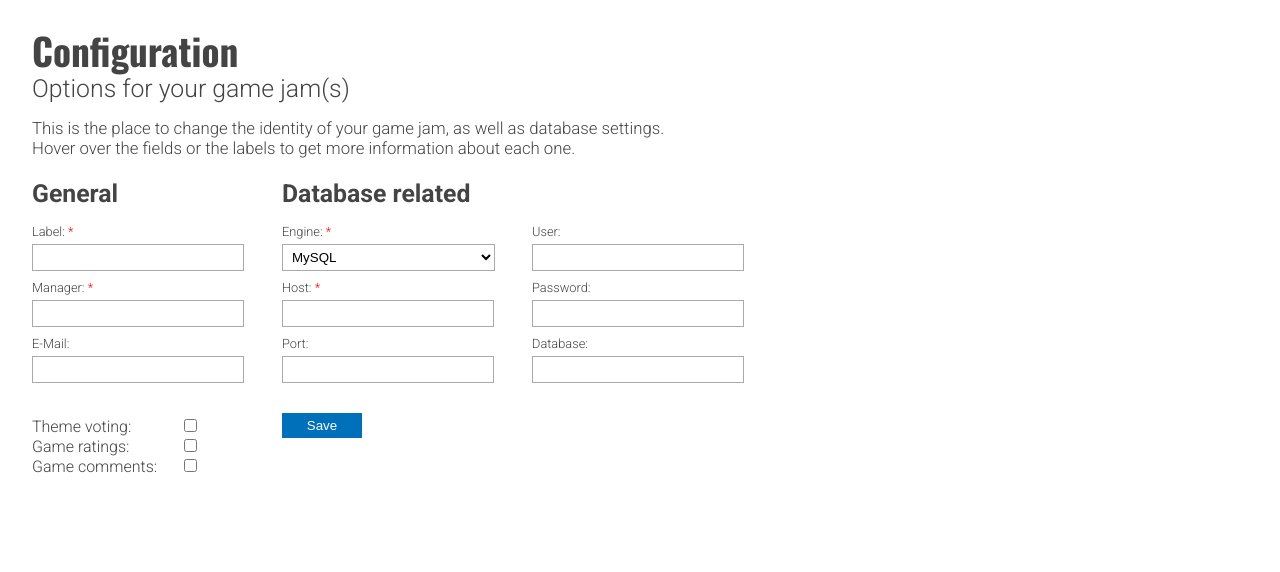
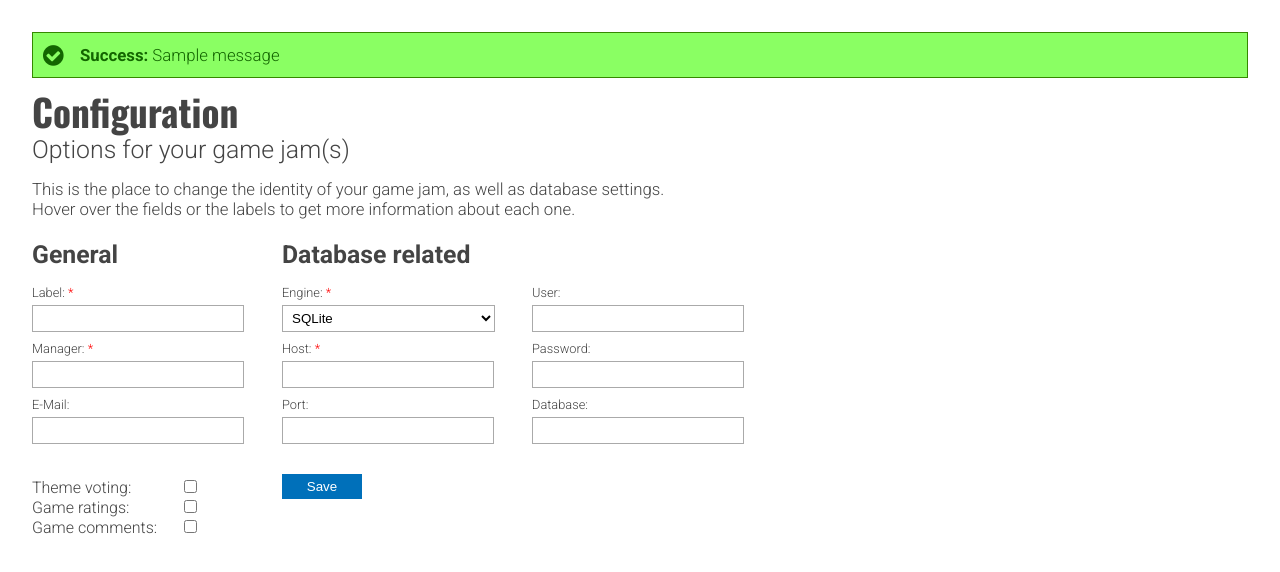
Before and after one commit to ubergeek42/gjms, a Flask app: template gjms/templates/backend/config.html in a window 1280 px wide. Shown: the part 45-617 px from the top of the page. Run offline with Flask 2, Linux system fonts and the light colour scheme; the template is opened without the code that fills it: values that come from a table or form of the project are taken from there, others are empty; one stand-in notice (Sample message) is shown; parts of the project's set-up code (start-up, migrations or seed data) failed here and were passed over; some libraries are stand-ins or nearby versions.

Commit message:
#gjmsdev - 0.7.0-alpha - GJMS message wrapper, auto-updating gjms.core.system, SQLite is back, setup process done.

```diff
--- a/gjms/backend/__init__.py
+++ b/gjms/backend/__init__.py
@@ -42,6 +42,7 @@ app.debug = True
 lm = flask.ext.login.LoginManager()
 lm.init_app(app)
 
+
 @lm.user_loader
 def load_user(userid):
     """ Grab the user for the login manager. """
@@ -59,7 +60,7 @@ def gjms_populate(entries):
 
     try:
         entries = int(entries)
-    except:
+    except TypeError:
         return "Please enter an integer."
     else:
         return gjms.util.populate_db(entries)
@@ -78,33 +79,35 @@ def gjms_login(name, pwd):
         return "User does not exist. Sorry."
 gjms.util.report.output("Setup route /login/<name>/<pwd>")
 
-system = gjms.core.system.get(1)
-
 @app.route("/gjms/home/")
 def gjms_central():
     if parser.getboolean("gjms", "database_setup") == False:
-        return flask.redirect(flask.url_for("gjms_config"))
+        return flask.redirect("../../gjms/config/")
+    system = gjms.core.system.get(1)
     return flask.render_template("backend/home.html", system=system, config=parser, users=gjms.core.users, events=gjms.core.events, games=gjms.core.games, platforms=gjms.core.platforms, ratings=gjms.core.ratings)
 gjms.util.report.output("Setup route /gjms/home/")
 
 @app.route("/gjms/users/")
 def gjms_users():
     if parser.getboolean("gjms", "database_setup") == False:
-        return flask.redirect(flask.url_for("gjms_config"))
+        return flask.redirect("../../gjms/config/")
+    system = gjms.core.system.get(1)
     return flask.render_template("backend/users.html", system=system, config=parser, users=gjms.core.users, events=gjms.core.events, games=gjms.core.games, platforms=gjms.core.platforms, ratings=gjms.core.ratings)
 gjms.util.report.output("Setup route /gjms/users/")
 
 @app.route("/gjms/games/")
 def gjms_games():
     if parser.getboolean("gjms", "database_setup") == False:
-        return flask.redirect(flask.url_for("gjms_config"))
+        return flask.redirect("../../gjms/config/")
+    system = gjms.core.system.get(1)
     return flask.render_template("backend/games.html", system=system, config=parser, users=gjms.core.users, events=gjms.core.events, games=gjms.core.games, platforms=gjms.core.platforms, ratings=gjms.core.ratings)
 gjms.util.report.output("Setup route /gjms/games/")
 
 @app.route("/gjms/events/")
 def gjms_events():
     if parser.getboolean("gjms", "database_setup") == False:
-        return flask.redirect(flask.url_for("gjms_config"))
+        return flask.redirect("../../gjms/config/")
+    system = gjms.core.system.get(1)
     return flask.render_template("backend/events.html", system=system, config=parser, users=gjms.core.users, events=gjms.core.events, games=gjms.core.games, platforms=gjms.core.platforms, ratings=gjms.core.ratings)
 gjms.util.report.output("Setup route /gjms/events/")
 
@@ -129,7 +132,9 @@ def gjms_config():
             parser.set("gjms", "database_password", form.password.data)
             parser.set("gjms", "database", form.db.data)
 
-            if form.port.data == "":
+            if form.engine.data == "sqlite":
+                db_url = "sqlite:///%s?check_same_thread=False" % form.host.data
+            elif form.engine.data != "sqlite" and form.port.data == "":
                 db_url = "%s://%s:%s@%s/%s" % (form.engine.data, form.user.data, form.password.data, form.host.data, form.db.data)
             else:
                 db_url = "%s://%s:%s@%s:%s/%s" % (form.engine.data, form.user.data, form.password.data, form.host.data, form.port.data, form.db.data)
@@ -143,6 +148,10 @@ def gjms_config():
 
             cfgfile = open(os.path.abspath(os.path.dirname(__file__)+"/../gjms.cfg"), "w")
             gjms.config.parser.write(cfgfile)
+
+            flask.flash(u"Settings saved!", "success")
+        else:
+            flask.flash(u"Woops! That didn't work. Check below for details.", "error")
     else:
         form.label.data = parser.get("gjms", "label")
         form.manager.data = parser.get("gjms", "manager")
@@ -158,5 +167,6 @@ def gjms_config():
         form.password.data = parser.get("gjms", "database_password")
         form.db.data = parser.get("gjms", "database")
 
+    system = gjms.core.system.get(1)
     return flask.render_template("backend/config.html", form=form, system=system, config=parser, users=gjms.core.users, events=gjms.core.events, games=gjms.core.games, platforms=gjms.core.platforms, ratings=gjms.core.ratings)
 gjms.util.report.output("Setup route /gjms/config/")
--- a/gjms/backend/forms/__init__.py
+++ b/gjms/backend/forms/__init__.py
@@ -62,7 +62,7 @@ class config(Form):
     comments = wtforms.BooleanField(label=u"Game comments:", description="Allow comments?", validators=[wtforms.validators.optional()])
 
     # Database stuff.
-    engine = wtforms.SelectField(u"Engine:", description="Which database backend to use.", validators=[wtforms.validators.required()], choices=[('mysql', 'MySQL'), ('postgre', 'PostgreSQL')])
+    engine = wtforms.SelectField(u"Engine:", description="Which database backend to use.", validators=[wtforms.validators.required()], choices=[('sqlite', 'SQLite'), ('mysql', 'MySQL'), ('postgre', 'PostgreSQL')])
     host = wtforms.TextField(label=u"Host:", description="Database host. Usually localhost", validators=[wtforms.validators.required()])
     port = wtforms.TextField(label=u"Port:", description="Database port. Usually 3306", validators=[wtforms.validators.optional()])
     user = wtforms.TextField(label=u"User:", description="Database user. Depends on host.", validators=[wtforms.validators.optional()])
--- a/gjms/core/system/__init__.py
+++ b/gjms/core/system/__init__.py
@@ -34,4 +34,5 @@ def get(id_name):
     else:
         return system
 
+gjms_system = get(1)
 elixir.session.commit()
--- a/gjms/gjms.cfg
+++ b/gjms/gjms.cfg
@@ -1,15 +1,15 @@
 [gjms]
-version = 0.6.1-alpha
-label = Spring Jam Week
-manager = Richard Blechinger
+version = 0.7.0-alpha
+label = Annual Doe Jam
+manager = John Doe
 manager_email = johndoe@example.com
-database_engine = mysql
-database_host = localhost
-database_port = 3306
-database_user = root
-database_password = password
-database = gjms
-db_url = sqlite://
+database_engine = sqlite
+database_host = gjms.db
+database_port =
+database_user =
+database_password =
+database =
+db_url = sqlite:///gjms.db?check_same_thread=False
 database_setup = False
 theme_voting = True
 game_ratings = True
--- a/gjms/media/css/style.css
+++ b/gjms/media/css/style.css
@@ -280,7 +280,66 @@ label[for="csrf_token"] {
 .config-form input[type="submit"] {
   margin-top: 1.9rem;
 }
-.gjms-db-url {
-  margin-top: 10px;
-  font-size: 80%;
+.gjms-notice {
+  background: #ffff6b;
+  color: #886600;
+  border: 1px solid #aa8800;
+  padding: 10px;
+  font-size: 19px;
+  margin-bottom: 15px;
 }
+.gjms-notice .fa {
+  font-size: 24px;
+  display: table-cell;
+  vertical-align: middle;
+  width: 30px;
+}
+.gjms-notice p {
+  position: relative;
+  top: 0px;
+  left: 7px;
+  display: table-cell;
+  vertical-align: middle;
+}
+.gjms-error {
+  background: #ffa8a8;
+  color: #880f0f;
+  border: 1px solid #aa3131;
+  padding: 10px;
+  font-size: 19px;
+  margin-bottom: 15px;
+}
+.gjms-error .fa {
+  font-size: 24px;
+  display: table-cell;
+  vertical-align: middle;
+  width: 30px;
+}
+.gjms-error p {
+  position: relative;
+  top: 0px;
+  left: 7px;
+  display: table-cell;
+  vertical-align: middle;
+}
+.gjms-success {
+  background: #8aff63;
+  color: #136600;
+  border: 1px solid #358800;
+  padding: 10px;
+  font-size: 19px;
+  margin-bottom: 15px;
+}
+.gjms-success .fa {
+  font-size: 24px;
+  display: table-cell;
+  vertical-align: middle;
+  width: 30px;
+}
+.gjms-success p {
+  position: relative;
+  top: 0px;
+  left: 7px;
+  display: table-cell;
+  vertical-align: middle;
+}
--- a/gjms/media/less/style.less
+++ b/gjms/media/less/style.less
@@ -15,6 +15,9 @@ html, body, div, span, applet, object, iframe, h1, h2, h3, h4, h5, h6, p, blockq
 @gjms-light:    #AAA;
 @gjms-white:    #FFF;
 @gjms-blue:  #0070BA;
+@gjms-yellow: #FFFF6B;
+@gjms-green: #8AFF63;
+@gjms-red: #FFA8A8;
 
 body { overflow-x: hidden; }
 a {color: inherit; text-decoration: none; }
@@ -83,5 +86,22 @@ label[for="csrf_token"] { display: none; }
 .gjms-required, .gjms-field-error { color: red; }
 .gjms-field-error { float: right; }
 
-.config-form { input[type="submit"] { margin-top: 1.9rem; } }
-.gjms-db-url { margin-top: 10px; font-size: 80%; }
+.config-form { input[type="submit"] { margin-top: 1.9rem; }}
+
+.gjms-notice {
+    background: @gjms-yellow; color: @gjms-yellow - #799; border: 1px solid @gjms-yellow - #577; padding: 10px; font-size: 19px; margin-bottom: 15px;
+    .fa { font-size: 24px; display: table-cell; vertical-align: middle; width: 30px; }
+    p { position: relative; top: 0px; left: 7px; display: table-cell; vertical-align: middle; }
+}
+
+.gjms-error {
+    background: @gjms-red; color: @gjms-red - #799; border: 1px solid @gjms-red - #577; padding: 10px; font-size: 19px; margin-bottom: 15px;
+    .fa { font-size: 24px; display: table-cell; vertical-align: middle; width: 30px; }
+    p { position: relative; top: 0px; left: 7px; display: table-cell; vertical-align: middle; }
+}
+
+.gjms-success {
+    background: @gjms-green; color: @gjms-green - #799; border: 1px solid @gjms-green - #577; padding: 10px; font-size: 19px; margin-bottom: 15px;
+    .fa { font-size: 24px; display: table-cell; vertical-align: middle; width: 30px; }
+    p { position: relative; top: 0px; left: 7px; display: table-cell; vertical-align: middle; }
+}
--- a/gjms/templates/backend/base.html
+++ b/gjms/templates/backend/base.html
@@ -1,5 +1,4 @@
 {% from "layout/macros.html" import gjms_layout_menu with context %}
-{% from "layout/macros.html" import gjms_layout_version with context %}
 
 <!--
 
@@ -46,7 +45,5 @@
         <section id="gjms-content">
             {% block gjms_content %}{% endblock %}
         </section>
-
-        {{ gjms_layout_version() }}
     </body>
 </html>
--- a/gjms/templates/backend/config.html
+++ b/gjms/templates/backend/config.html
@@ -1,10 +1,21 @@
 {% extends "backend/base.html" %}
 {% from "layout/forms.html" import gjms_field with context %}
+{% from "layout/macros.html" import gjms_error with context %}
+{% from "layout/macros.html" import gjms_notice with context %}
+{% from "layout/macros.html" import gjms_success with context %}
+{% from "layout/macros.html" import gjms_messages with context %}
 
 {% block gjms_title %}Configuration{% endblock %}
 {% block gjms_site %}config{% endblock %}
 
 {% block gjms_content %}
+    {% if config.get("gjms", "database_setup") == "False" %}
+        {{ gjms_success("Hey there! Welcome to the Game Jam Management System!") }}
+        {{ gjms_notice("Before we can get started, we need you to setup your database. You have the choice between SQLite, MySQL and PostgreSQL. If you want to use MySQL/Postgre, please fill out the form below. If you want to use SQLite, just hit the Save button and you're good to go.") }}
+    {% endif %}
+
+    {{ gjms_messages() }}
+
     <h1>Configuration</h1>
     <h2>Options for your game jam(s)</h2>
     <p>This is the place to change the identity of your game jam, as well as database settings.</p>
--- a/gjms/templates/layout/macros.html
+++ b/gjms/templates/layout/macros.html
@@ -36,12 +36,47 @@
 </div>
 {%- endmacro %}
 
-{% macro gjms_layout_version() -%}
-{%- endmacro %}
-
 {% macro gjms_events(amount) -%}
     <!-- <div id="gjms-footer">
         <span id="gjms-copyright">Game Jam Management System &copy; pixelspade 2014</span>
         <span id="gjms-version">v{{ config.get("gjms", "version") }}</span>
     </div> -->
 {%- endmacro %}
+
+{% macro gjms_error(text) -%}
+    <div class="gjms-error">
+        <i class="fa fa-exclamation-circle"></i><p><span class="bold">Error:</span> {{ text }}</p>
+    </div>
+{%- endmacro %}
+
+{% macro gjms_notice(text) -%}
+    <div class="gjms-notice">
+        <i class="fa fa-question-circle"></i><p><span class="bold">Notice:</span> {{ text }}</p>
+    </div>
+{%- endmacro %}
+
+{% macro gjms_success(text) -%}
+    <div class="gjms-success">
+        <i class="fa fa-check-circle"></i><p><span class="bold">Success:</span> {{ text }}</p>
+    </div>
+{%- endmacro %}
+
+{% macro gjms_messages() -%}
+    {% with messages = get_flashed_messages(with_categories=true) %}
+        {% if messages %}
+            {% for category, message in messages %}
+                {% if category == "success" %}
+                    {{ gjms_success(message) }}
+                {% endif %}
+
+                {% if category == "notice" %}
+                    {{ gjms_notice(message) }}
+                {% endif %}
+
+                {% if category == "error" %}
+                    {{ gjms_error(message) }}
+                {% endif %}
+            {% endfor %}
+        {% endif %}
+    {% endwith %}
+{%- endmacro %}
--- a/gjms/util/database.py
+++ b/gjms/util/database.py
@@ -10,7 +10,6 @@ import gjms.util.report
 sys.path.append(os.path.abspath(os.path.dirname(__file__) + '/' + '../..'))
 gjms_database = elixir.metadata
 
-
 def setup(database):
     """ Connect to database and setup all models """
     gjms_database.bind = "%s" % database
```
Also changed, not shown: README.md.
